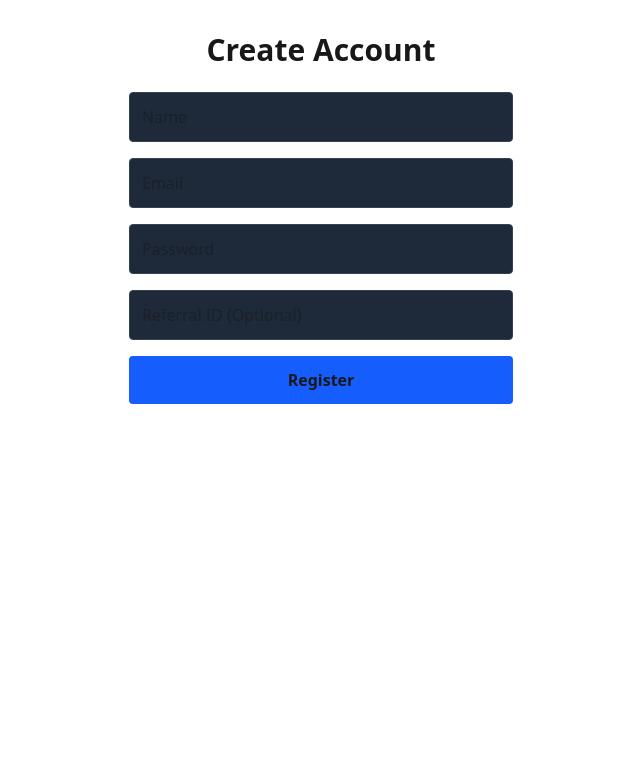
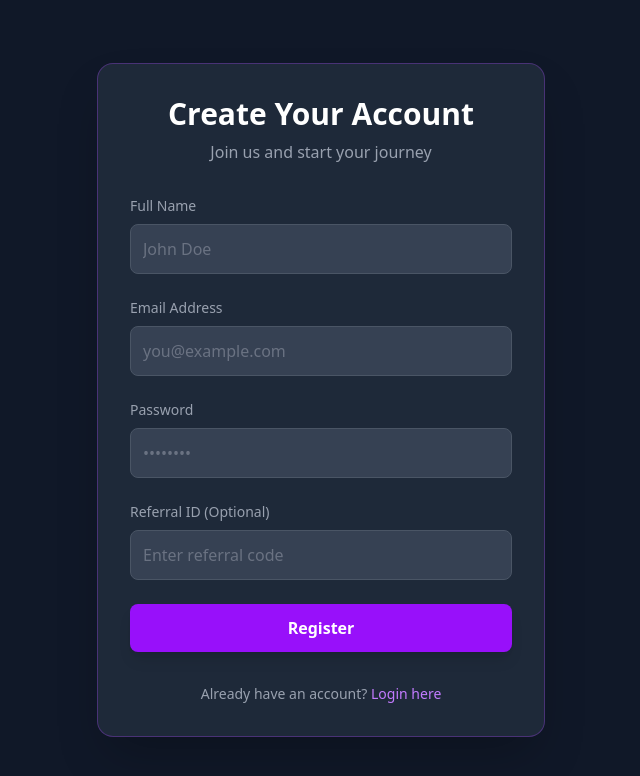
Before and after one commit to shahriaraf/Referral-Hut, a React (Vite) app: page /register in a window 1280 px wide. Shown: the top 776 px of the page, without its empty margins (319-959 px from the left). Built offline with nearby package versions, Linux system fonts and the light colour scheme; no server answers.

Commit message:
update login and signup page

```diff
--- a/src/Components/login/Signin/Login.jsx
+++ b/src/Components/login/Signin/Login.jsx
@@ -15,7 +15,7 @@ const Login = () => {
     const onSubmit = async e => {
         e.preventDefault();
         try {
-           const res = await axios.post('http://localhost:5000/api/users/login', formData);
+            const res = await axios.post('http://localhost:5000/api/users/login', formData);
             localStorage.setItem('token', res.data.token);
             navigate('/userDashboard');
         } catch (err) {
@@ -25,12 +25,19 @@ const Login = () => {
     };
 
     return (
-        <div className="container mx-auto max-w-md p-8 mt-10">
-            <div className="bg-gray-800 p-8 rounded-lg shadow-xl border border-gray-700">
-                <h1 className="text-3xl font-bold mb-6 text-center text-white">Login to Your Account</h1>
+        <div className="flex items-center justify-center min-h-screen bg-gray-900">
+            <div className="w-full max-w-md p-8 space-y-8 bg-gray-800 rounded-2xl shadow-2xl border border-purple-500/30">
+                <div className="text-center">
+                    <h1 className="text-3xl font-bold text-white">
+                        Welcome Back
+                    </h1>
+                    <p className="mt-2 text-gray-400">Login to access your account</p>
+                </div>
                 <form onSubmit={onSubmit} className="space-y-6">
                     <div>
-                        <label className="block text-gray-400 mb-2" htmlFor="email">Email Address</label>
+                        <label className="block mb-2 text-sm font-medium text-gray-400" htmlFor="email">
+                            Email Address
+                        </label>
                         <input
                             type="email"
                             name="email"
@@ -38,11 +45,13 @@ const Login = () => {
                             placeholder="you@example.com"
                             onChange={onChange}
                             required
-                            className="w-full p-3 bg-gray-700 rounded border border-gray-600 focus:outline-none focus:border-blue-500 text-white"
+                            className="w-full p-3 bg-gray-700 rounded-lg border border-gray-600 text-white placeholder-gray-500 focus:outline-none focus:ring-2 focus:ring-purple-500 transition-colors"
                         />
                     </div>
                     <div>
-                        <label className="block text-gray-400 mb-2" htmlFor="password">Password</label>
+                        <label className="block mb-2 text-sm font-medium text-gray-400" htmlFor="password">
+                            Password
+                        </label>
                         <input
                             type="password"
                             name="password"
@@ -50,19 +59,19 @@ const Login = () => {
                             placeholder="••••••••"
                             onChange={onChange}
                             required
-                            className="w-full p-3 bg-gray-700 rounded border border-gray-600 focus:outline-none focus:border-blue-500 text-white"
+                            className="w-full p-3 bg-gray-700 rounded-lg border border-gray-600 text-white placeholder-gray-500 focus:outline-none focus:ring-2 focus:ring-purple-500 transition-colors"
                         />
                     </div>
                     <button
                         type="submit"
-                        className="w-full bg-blue-600 hover:bg-blue-700 p-3 rounded font-bold text-white transition duration-300"
+                        className="w-full p-3 font-bold text-white bg-purple-600 rounded-lg hover:bg-purple-700 focus:outline-none focus:ring-2 focus:ring-offset-2 focus:ring-offset-gray-800 focus:ring-purple-500 transition-all duration-300 shadow-lg hover:shadow-xl hover:shadow-purple-500/40 transform hover:-translate-y-1"
                     >
                         Login
                     </button>
                 </form>
-                <p className="text-center mt-6 text-gray-400">
+                <p className="text-sm text-center text-gray-400">
                     Don't have an account?{' '}
-                    <Link to="/register" className="text-blue-400 hover:underline">
+                    <Link to="/register" className="font-medium text-purple-400 hover:underline">
                         Register here
                     </Link>
                 </p>
--- a/src/Components/login/Signup/Signup.jsx
+++ b/src/Components/login/Signup/Signup.jsx
@@ -1,7 +1,7 @@
 // src/components/Register.js
 import React, { useState } from 'react';
 import axios from 'axios';
-import { useNavigate } from 'react-router-dom';
+import { useNavigate, Link } from 'react-router-dom';
 
 const Signup = () => {
     const [formData, setFormData] = useState({ name: '', email: '', password: '', referralId: '' });
@@ -22,15 +22,84 @@ const Signup = () => {
     };
 
     return (
-        <div className="container mx-auto max-w-md p-8">
-            <h1 className="text-3xl font-bold mb-6 text-center">Create Account</h1>
-            <form onSubmit={onSubmit} className="space-y-4">
-                <input type="text" name="name" placeholder="Name" onChange={onChange} required className="w-full p-3 bg-gray-800 rounded border border-gray-700 focus:outline-none focus:border-blue-500" />
-                <input type="email" name="email" placeholder="Email" onChange={onChange} required className="w-full p-3 bg-gray-800 rounded border border-gray-700 focus:outline-none focus:border-blue-500" />
-                <input type="password" name="password" placeholder="Password" onChange={onChange} required className="w-full p-3 bg-gray-800 rounded border border-gray-700 focus:outline-none focus:border-blue-500" />
-                <input type="text" name="referralId" placeholder="Referral ID (Optional)" onChange={onChange} className="w-full p-3 bg-gray-800 rounded border border-gray-700 focus:outline-none focus:border-blue-500" />
-                <button type="submit" className="w-full bg-blue-600 hover:bg-blue-700 p-3 rounded font-bold">Register</button>
-            </form>
+        <div className="flex items-center justify-center min-h-screen bg-gray-900">
+            <div className="w-full max-w-md p-8 space-y-8 bg-gray-800 rounded-2xl shadow-2xl border border-purple-500/30">
+                <div className="text-center">
+                    <h1 className="text-3xl font-bold text-white">
+                        Create Your Account
+                    </h1>
+                    <p className="mt-2 text-gray-400">Join us and start your journey</p>
+                </div>
+                <form onSubmit={onSubmit} className="space-y-6">
+                    <div>
+                        <label className="block mb-2 text-sm font-medium text-gray-400" htmlFor="name">
+                            Full Name
+                        </label>
+                        <input
+                            type="text"
+                            name="name"
+                            id="name"
+                            placeholder="John Doe"
+                            onChange={onChange}
+                            required
+                            className="w-full p-3 bg-gray-700 rounded-lg border border-gray-600 text-white placeholder-gray-500 focus:outline-none focus:ring-2 focus:ring-purple-500 transition-colors"
+                        />
+                    </div>
+                    <div>
+                        <label className="block mb-2 text-sm font-medium text-gray-400" htmlFor="email">
+                            Email Address
+                        </label>
+                        <input
+                            type="email"
+                            name="email"
+                            id="email"
+                            placeholder="you@example.com"
+                            onChange={onChange}
+                            required
+                            className="w-full p-3 bg-gray-700 rounded-lg border border-gray-600 text-white placeholder-gray-500 focus:outline-none focus:ring-2 focus:ring-purple-500 transition-colors"
+                        />
+                    </div>
+                    <div>
+                        <label className="block mb-2 text-sm font-medium text-gray-400" htmlFor="password">
+                            Password
+                        </label>
+                        <input
+                            type="password"
+                            name="password"
+                            id="password"
+                            placeholder="••••••••"
+                            onChange={onChange}
+                            required
+                            className="w-full p-3 bg-gray-700 rounded-lg border border-gray-600 text-white placeholder-gray-500 focus:outline-none focus:ring-2 focus:ring-purple-500 transition-colors"
+                        />
+                    </div>
+                    <div>
+                        <label className="block mb-2 text-sm font-medium text-gray-400" htmlFor="referralId">
+                            Referral ID (Optional)
+                        </label>
+                        <input
+                            type="text"
+                            name="referralId"
+                            id="referralId"
+                            placeholder="Enter referral code"
+                            onChange={onChange}
+                            className="w-full p-3 bg-gray-700 rounded-lg border border-gray-600 text-white placeholder-gray-500 focus:outline-none focus:ring-2 focus:ring-purple-500 transition-colors"
+                        />
+                    </div>
+                    <button
+                        type="submit"
+                        className="w-full p-3 font-bold text-white bg-purple-600 rounded-lg hover:bg-purple-700 focus:outline-none focus:ring-2 focus:ring-offset-2 focus:ring-offset-gray-800 focus:ring-purple-500 transition-all duration-300 shadow-lg hover:shadow-xl hover:shadow-purple-500/40 transform hover:-translate-y-1"
+                    >
+                        Register
+                    </button>
+                </form>
+                <p className="text-sm text-center text-gray-400">
+                    Already have an account?{' '}
+                    <Link to="/" className="font-medium text-purple-400 hover:underline">
+                        Login here
+                    </Link>
+                </p>
+            </div>
         </div>
     );
 };
```
